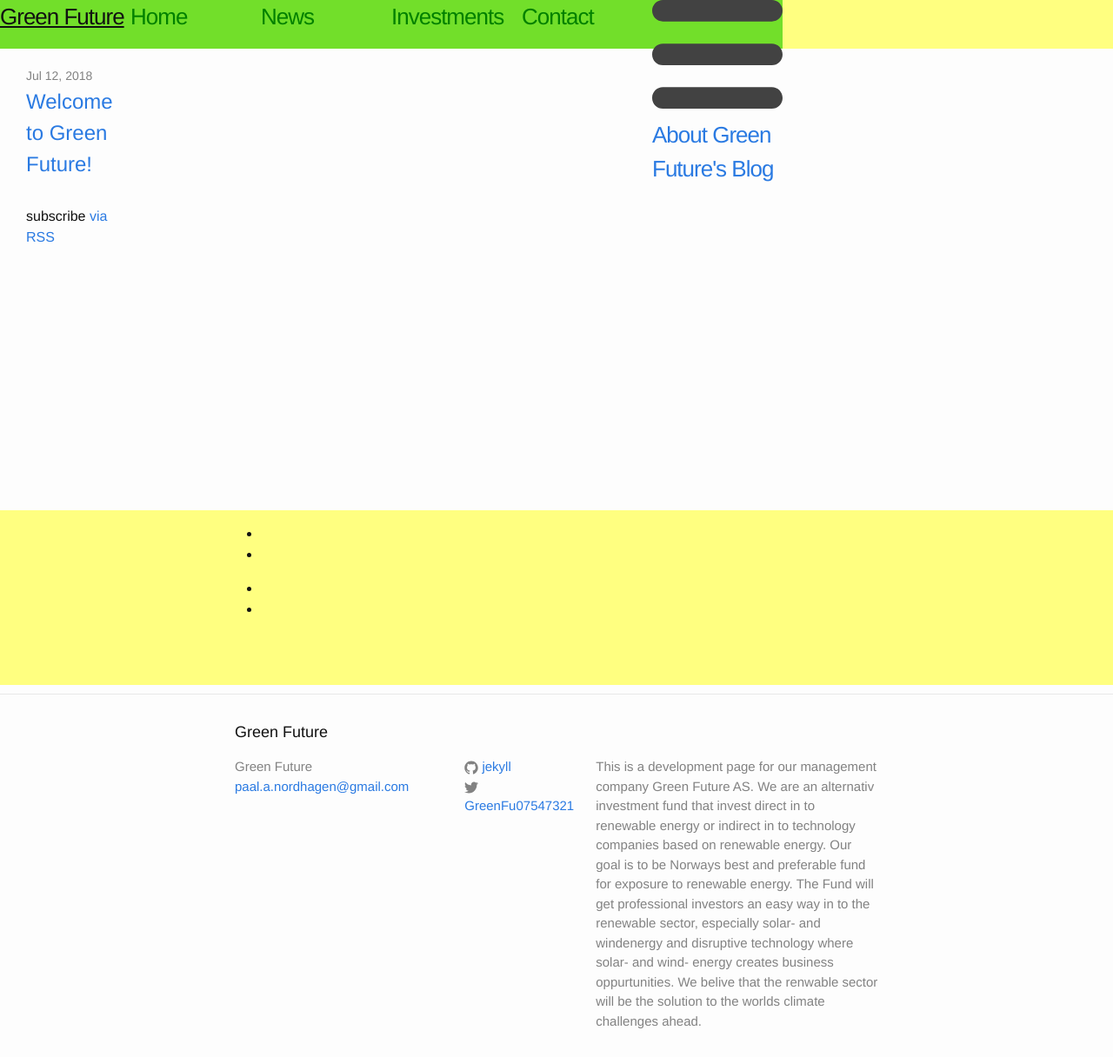
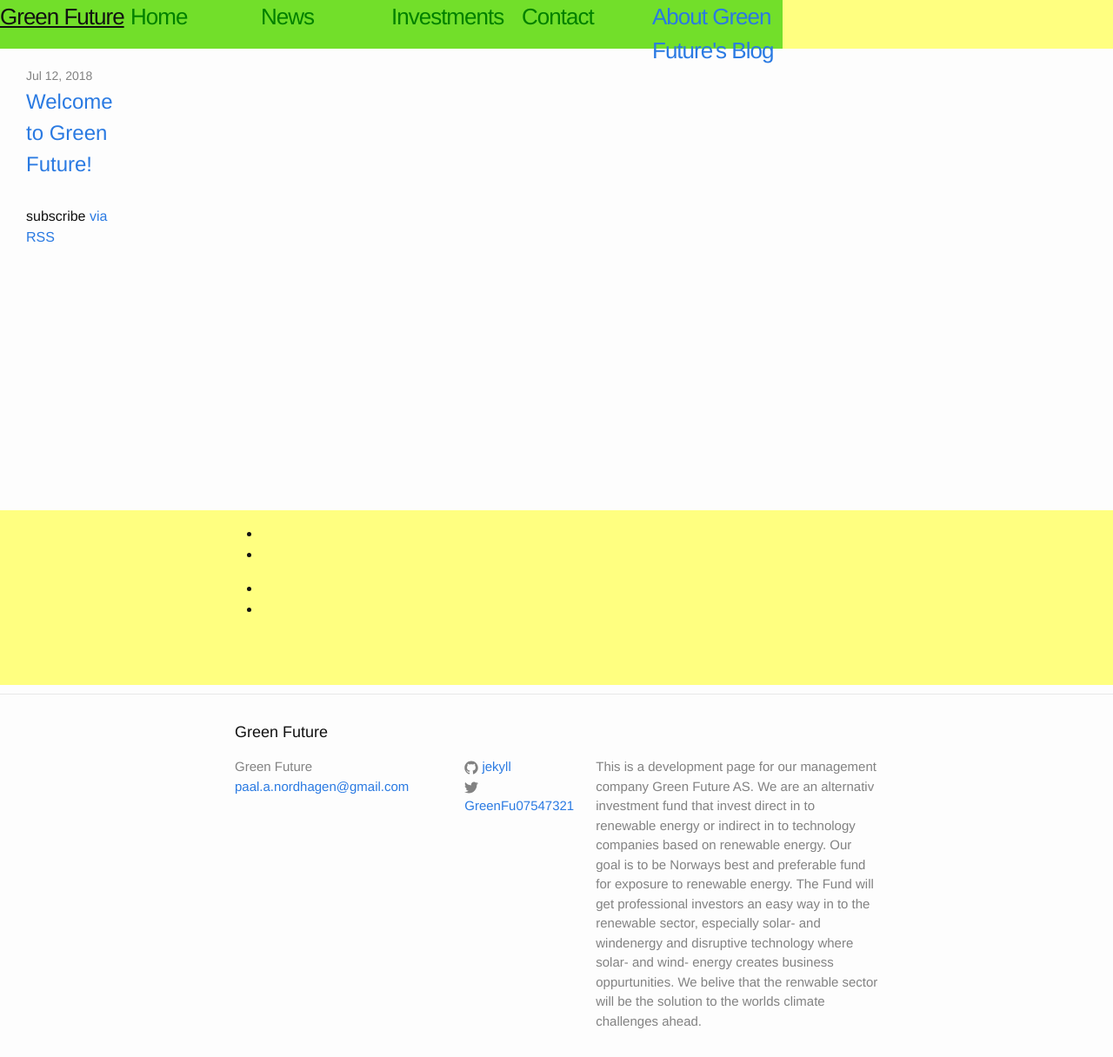
Before and after one commit to Paal-August/Paal-August.github.io, a Jekyll site: the page built from index.html, in a window 1280 px wide and 1216 px high. Shown: the whole window at 87% size. Built offline with Jekyll 4.4.1, drawn with Linux system fonts in a browser that asks for light colours.

Commit message:
Update header.html

```diff
--- a/_includes/header.html
+++ b/_includes/header.html
@@ -11,11 +11,11 @@
 
     <nav class="site-title">
       <a href="#" class="menu-icon">
-        <svg viewBox="0 0 18 15">
+<!--        <svg viewBox="0 0 18 15">
           <path fill="#424242" d="M18,1.484c0,0.82-0.665,1.484-1.484,1.484H1.484C0.665,2.969,0,2.304,0,1.484l0,0C0,0.665,0.665,0,1.484,0 h15.031C17.335,0,18,0.665,18,1.484L18,1.484z"/>
           <path fill="#424242" d="M18,7.516C18,8.335,17.335,9,16.516,9H1.484C0.665,9,0,8.335,0,7.516l0,0c0-0.82,0.665-1.484,1.484-1.484 h15.031C17.335,6.031,18,6.696,18,7.516L18,7.516z"/>
           <path fill="#424242" d="M18,13.516C18,14.335,17.335,15,16.516,15H1.484C0.665,15,0,14.335,0,13.516l0,0 c0-0.82,0.665-1.484,1.484-1.484h15.031C17.335,12.031,18,12.696,18,13.516L18,13.516z"/>
-        </svg>
+        </svg> -->
       </a>
 
       <div class="trigger">
```
